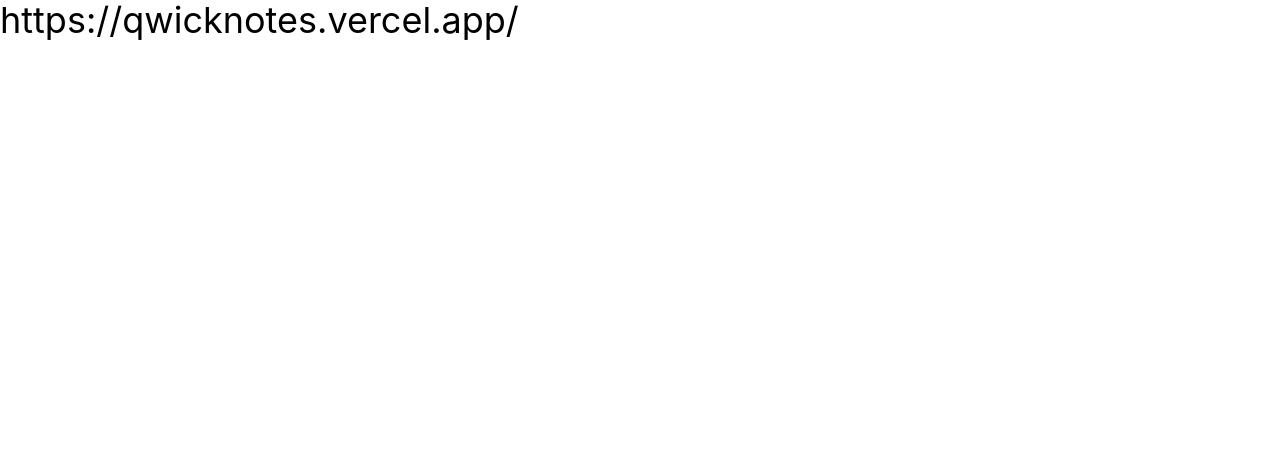
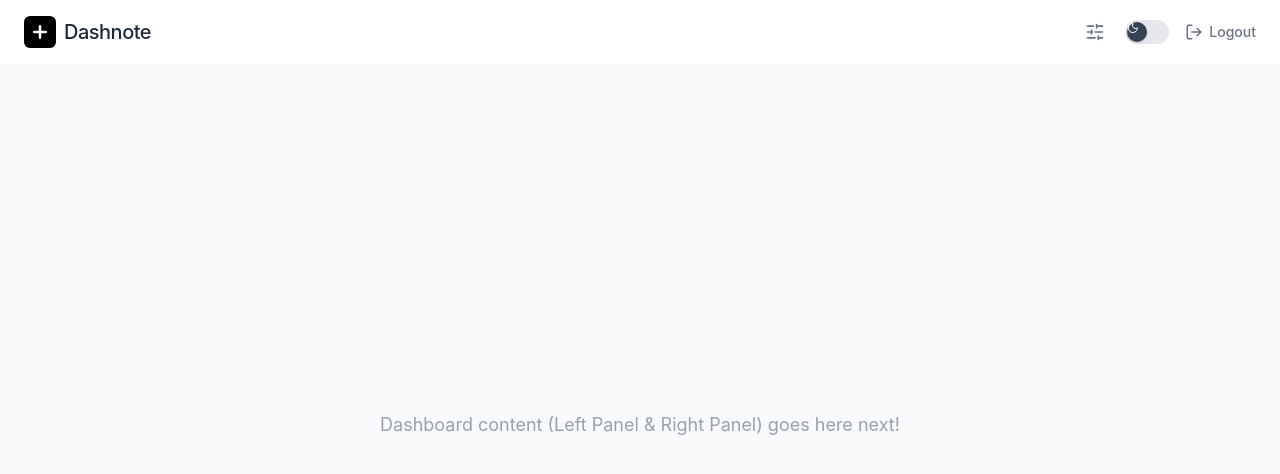
Before and after one commit to byllzz/qwicknotes, a React (Vite) app: page / in a window 1280 px wide. Shown: the top 474 px of the page. Built offline with nearby package versions, Linux system fonts and the light colour scheme.

Commit message:
git commit -m "Add header component with logo and controls"

```diff
--- a/package.json
+++ b/package.json
@@ -11,6 +11,7 @@
   },
   "dependencies": {
     "@tailwindcss/vite": "^4.3.2",
+    "lucide-react": "^1.23.0",
     "react": "^19.2.7",
     "react-dom": "^19.2.7",
     "react-icons": "^5.7.0",
--- a/src/App.jsx
+++ b/src/App.jsx
@@ -1,7 +1,17 @@
-export default function App() {
+import Header from './components/layout/Header';
+
+function App() {
   return (
-    <div>
-      <h1 className="text-4xl">https://qwicknotes.vercel.app/</h1>
+    <div className="min-h-screen bg-gray-50">
+      {/* Render the Header at the top */}
+      <Header />
+
+      {/* Placeholder for the rest of your dashboard (Left & Right panels) */}
+      <main className="flex flex-col items-center justify-center h-[calc(100vh-80px)] text-gray-400">
+        <p className="text-lg">Dashboard content (Left Panel & Right Panel) goes here next!</p>
+      </main>
     </div>
   );
 }
+
+export default App;
--- /dev/null
+++ b/src/components/layout/Header.jsx
@@ -0,0 +1,60 @@
+import { useState } from 'react';
+import { Plus, SlidersHorizontal, Moon, LogOut } from 'lucide-react';
+
+const Header = () => {
+  // Temporary state for the toggle
+  const [darkMode, setDarkMode] = useState(false);
+
+  const toggleDarkMode = () => {
+    setDarkMode(!darkMode);
+    // later this would toggle the 'dark' class on the document.documentElement
+  };
+
+  return (
+    <header className="flex justify-between items-center px-6 py-4 bg-white border-b border-gray-100">
+      {/* Left: Logo & Name */}
+      <div className="flex items-center gap-2 cursor-pointer select-none">
+        <div className="bg-black text-white p-1.5 rounded-md flex items-center justify-center">
+          <Plus size={20} strokeWidth={3} />
+        </div>
+        <span className="text-xl font-medium text-gray-800 tracking-tight">Dashnote</span>
+      </div>
+
+      {/* Right: Controls */}
+      <div className="flex items-center gap-4">
+        {/* Filter / Settings Icon */}
+        <button
+          className="text-gray-500 hover:text-gray-900 transition-colors p-1"
+          aria-label="Filter settings"
+        >
+          <SlidersHorizontal size={20} />
+        </button>
+
+        {/* Dark Mode Toggle Switch */}
+        <button
+          onClick={toggleDarkMode}
+          className="relative inline-flex h-6 w-11 items-center rounded-full bg-gray-200 transition-colors focus:outline-none"
+        >
+          <span className="sr-only">Enable dark mode</span>
+          {/* The Toggle Knob */}
+          <span
+            className={`inline-block h-5 w-5 transform rounded-full bg-gray-700 shadow transition-transform duration-200 ease-in-out flex items-center justify-center ${
+              darkMode ? 'translate-x-5' : 'translate-x-0.5'
+            }`}
+          >
+            {/* Moon icon inside the knob */}
+            <Moon size={12} className="text-white" />
+          </span>
+        </button>
+
+        {/* Logout Button */}
+        <button className="flex items-center gap-1.5 text-gray-500 hover:text-gray-900 transition-colors text-sm font-medium">
+          <LogOut size={18} />
+          <span>Logout</span>
+        </button>
+      </div>
+    </header>
+  );
+};
+
+export default Header;
```
Also changed, not shown: 1 other file (tests, documents, lock files or other folders).
